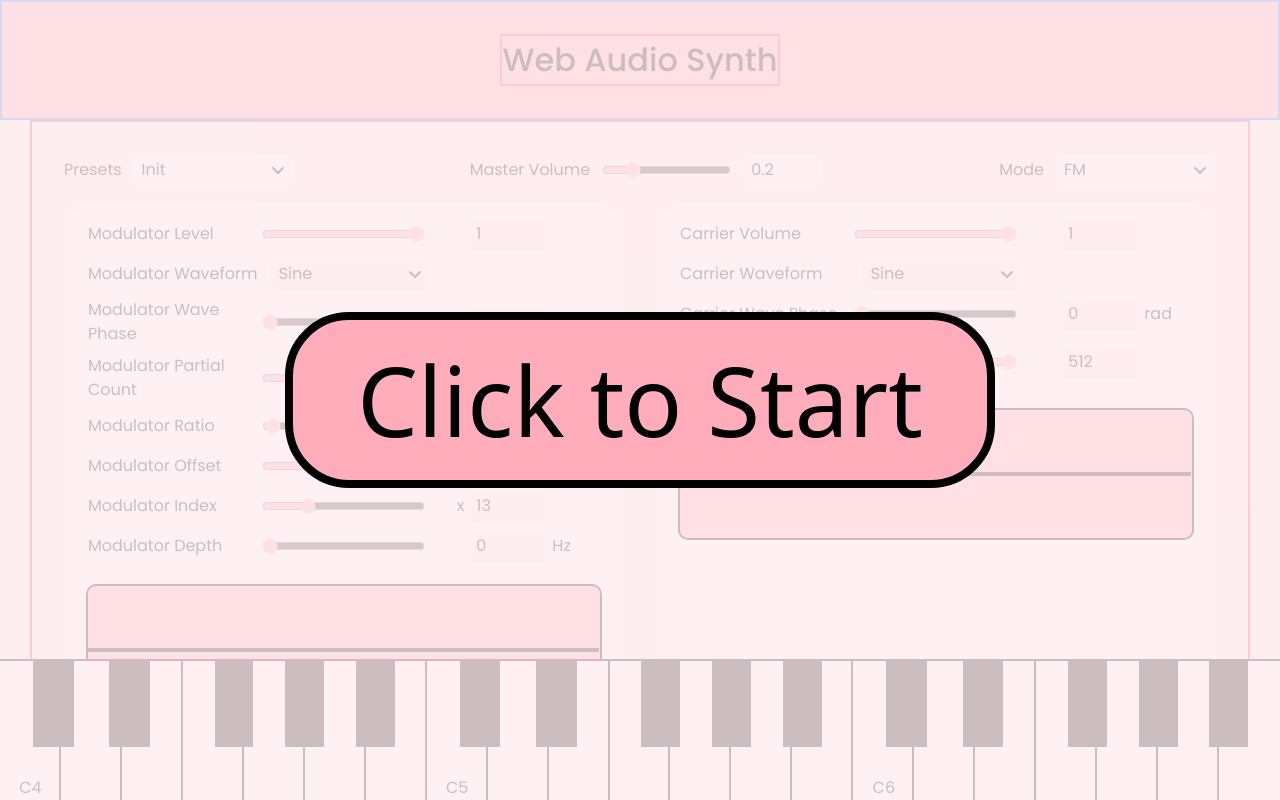
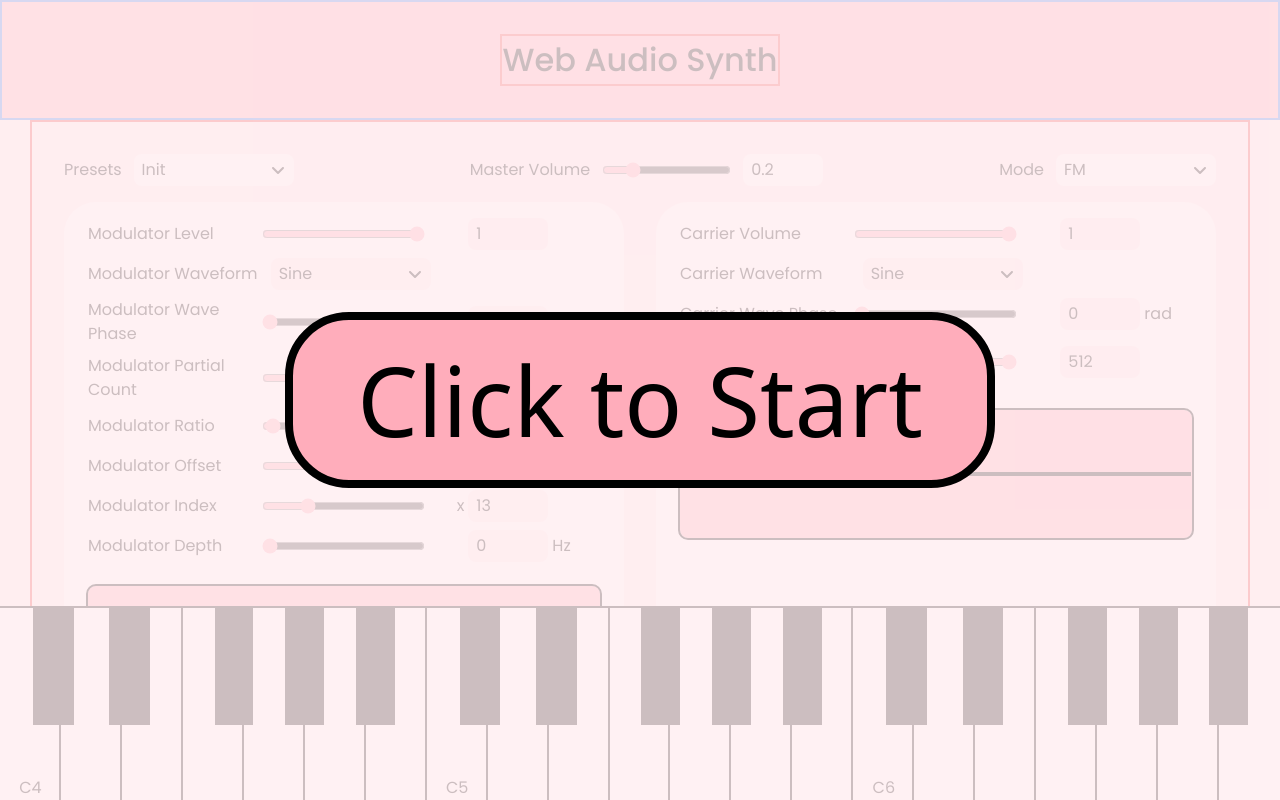
Before and after one commit to NoodleSushi/FM-AM-Synth, a React (Vite) app: page / in a window 1280 px wide. Built offline with nearby package versions, Linux system fonts and the light colour scheme.

Commit message:
make keyboard have consistent height

```diff
--- a/src/App.tsx
+++ b/src/App.tsx
@@ -634,16 +634,18 @@
   );
 
   return (
+    <div className="flex justify-center items-center h-[12rem]">
       <Piano
         octave={octave}
         blackKeyRatio={0.6}
-      className="w-full h-[16rem]"
+        className="w-full h-[12rem]"
         whiteKeyClassName={`bg-white outline outline-2 ${themes[selectedTheme].pressed.primary} cursor-pointer`}
         blackKeyClassName={`bg-black outline outline-2 ${themes[selectedTheme].pressed.primary} cursor-pointer`}
         onNoteDown={(note) => noteOn(note)}
         onNoteUp={(note) => noteOff(note)}
         pressedNotes={pressedNotes}
       />
+    </div>
   );
 }
 
```
Lines whose indentation alone changed are shown as unchanged.
